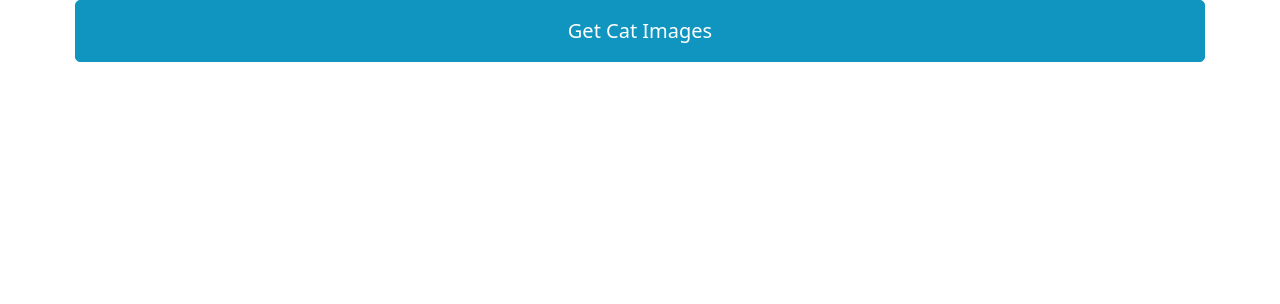
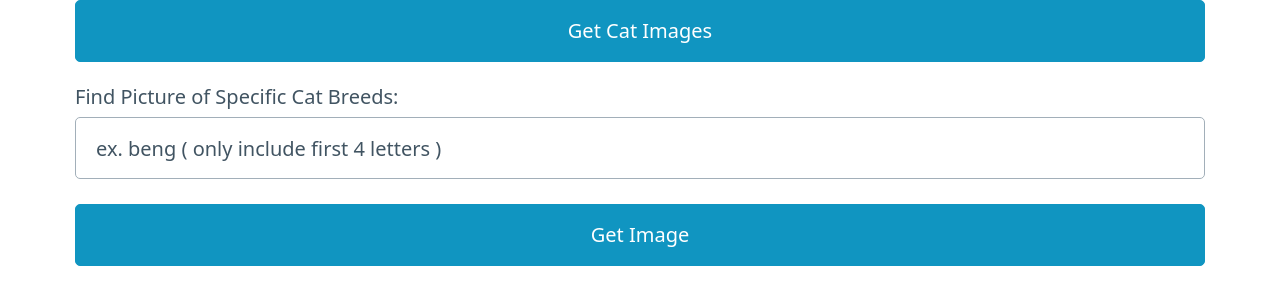
Before and after one commit to ceonz/assignment-6-router-redux, a React (Create React App) app: page / in a window 1280 px wide. Shown: the top 304 px of the page. Built offline with nearby package versions, Linux system fonts and the light colour scheme.

Commit message:
added cat breed endpoint (#4)

```diff
--- a/src/App.js
+++ b/src/App.js
@@ -2,6 +2,11 @@ import { useState } from 'react';
 
 export default function App() {
   const [catImages, setCatImages] = useState([]);
+  const [breed, setBreed] = useState('ex. beng ( only include first 4 letters )');
+
+  function handleBreedChange(e) {
+    setBreed(e.target.value);
+  }
 
   function getCatImages() {
     fetch('https://api.thecatapi.com/v1/images/search?limit=10')
@@ -9,9 +14,26 @@ export default function App() {
       .then((data) => setCatImages(data));
   }
 
+  function getCatBreedImages() {
+    fetch('https://api.thecatapi.com/v1/images/search?limit=1&breed_ids='+breed)
+      .then((response) => response.json())
+      .then((data) => setCatImages(data));
+  }
+
   return (
     <main className="container">
       <button onClick={getCatImages}>Get Cat Images</button>
+      <label>
+        Find Picture of Specific Cat Breeds:
+        <input onChange={handleBreedChange} value={breed} />
+      </label>
+      <button onClick={getCatBreedImages}>Get Image</button>
+      {catImages && (
+        <figure>
+          <figcaption>{catImages.name}</figcaption>
+        </figure>
+      )}
+
       <div className="image-grid">
         {catImages.map((catImage) => (
           <img
--- a/src/index.css
+++ b/src/index.css
@@ -19,3 +19,7 @@
   border-radius: 0.5rem;
   cursor: pointer;
 }
+
+.cat-breed {
+  font-size: 50px;
+}
```
